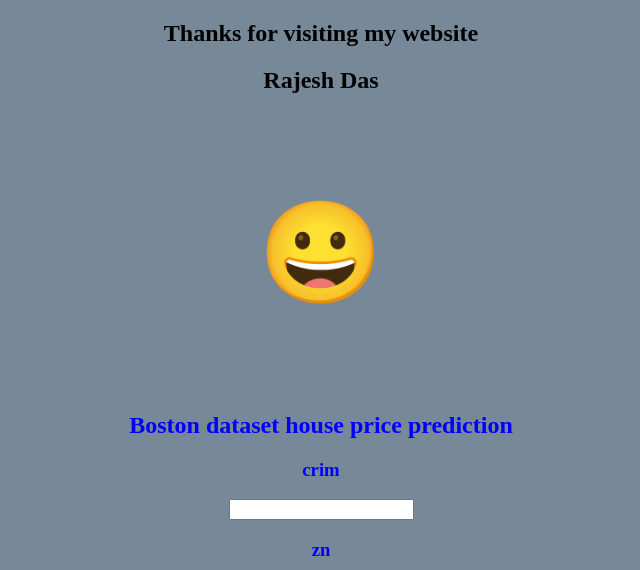
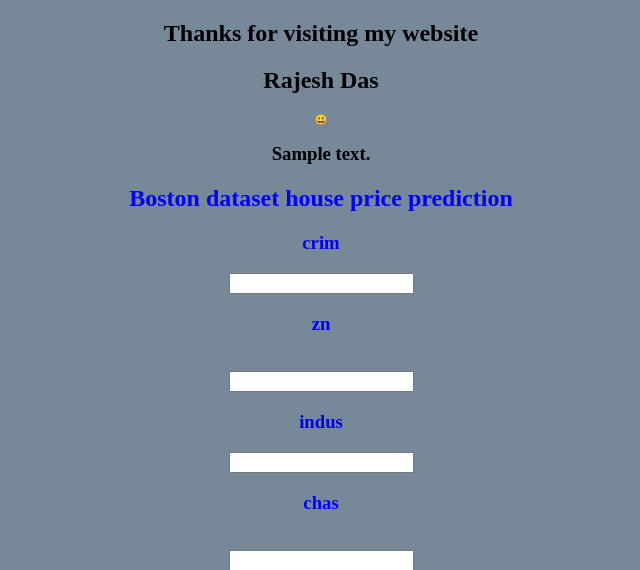
Before and after one commit to RajeshDas7/boston-dataset, a Flask app: template templates/index.html in a window 1280 px wide. Shown: the top 570 px of the page, without its empty margins (319-959 px from the left). Run offline with Flask 2, Linux system fonts and the light colour scheme; the template is opened without the code that fills it: most values are stand-ins (such as "Sample title", 1, 10 or a date in 2020); parts of the project's set-up code (start-up, migrations or seed data) failed here and were passed over.

Commit message:
Update index.html

```diff
--- a/templates/index.html
+++ b/templates/index.html
@@ -11,7 +11,8 @@
     <div>
         <h2>Thanks for visiting my website</h2>
         <h2>Rajesh Das</h2>
-        <p style="font-size:100px">&#128512;</p>
+        <p style="font-size:10px">&#128512;</p>
+        <h3>{{ prediction_text }}<h3>
     </div>
     <div style="color:blue">
         <form action="{{ url_for('predict')}}" method="post">
@@ -43,7 +44,7 @@
 
 
 
-        <br><br><h3>{{ prediction_text }}<h3>
+
     </div>
 
 
```
